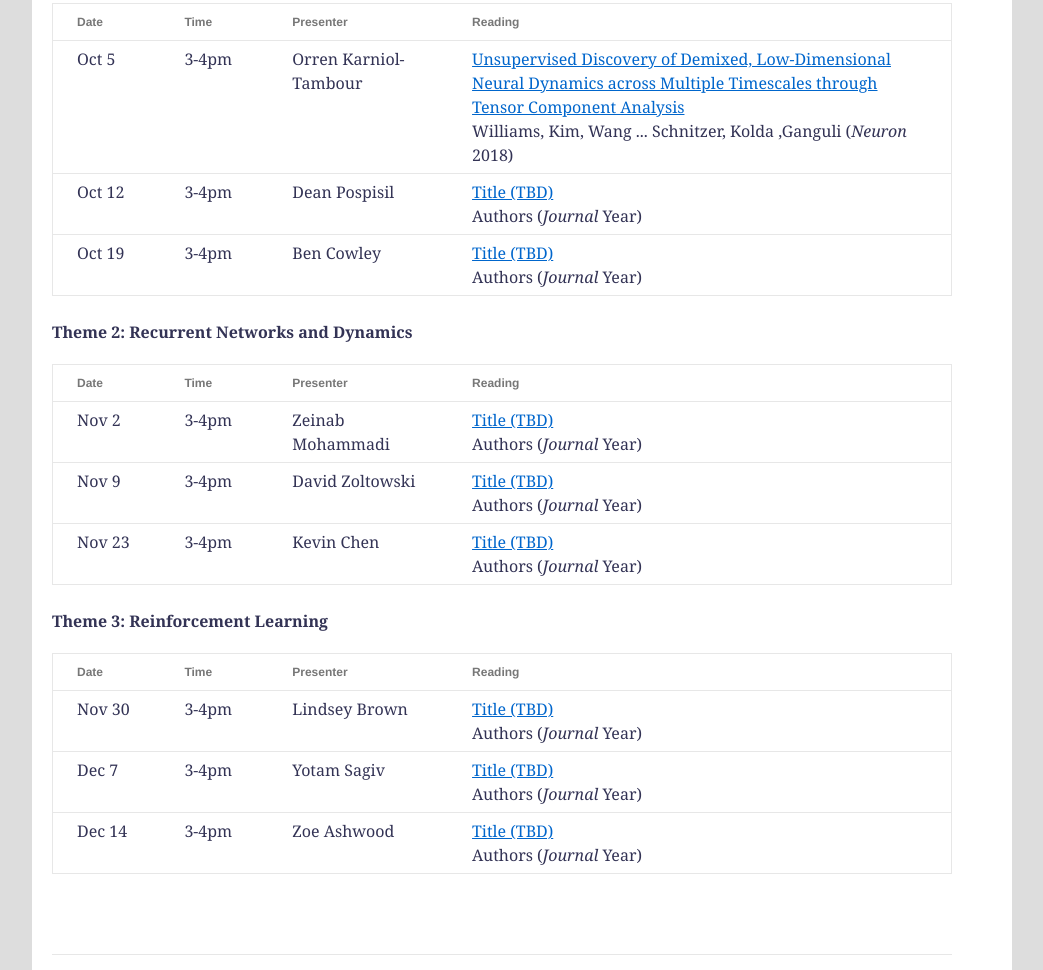
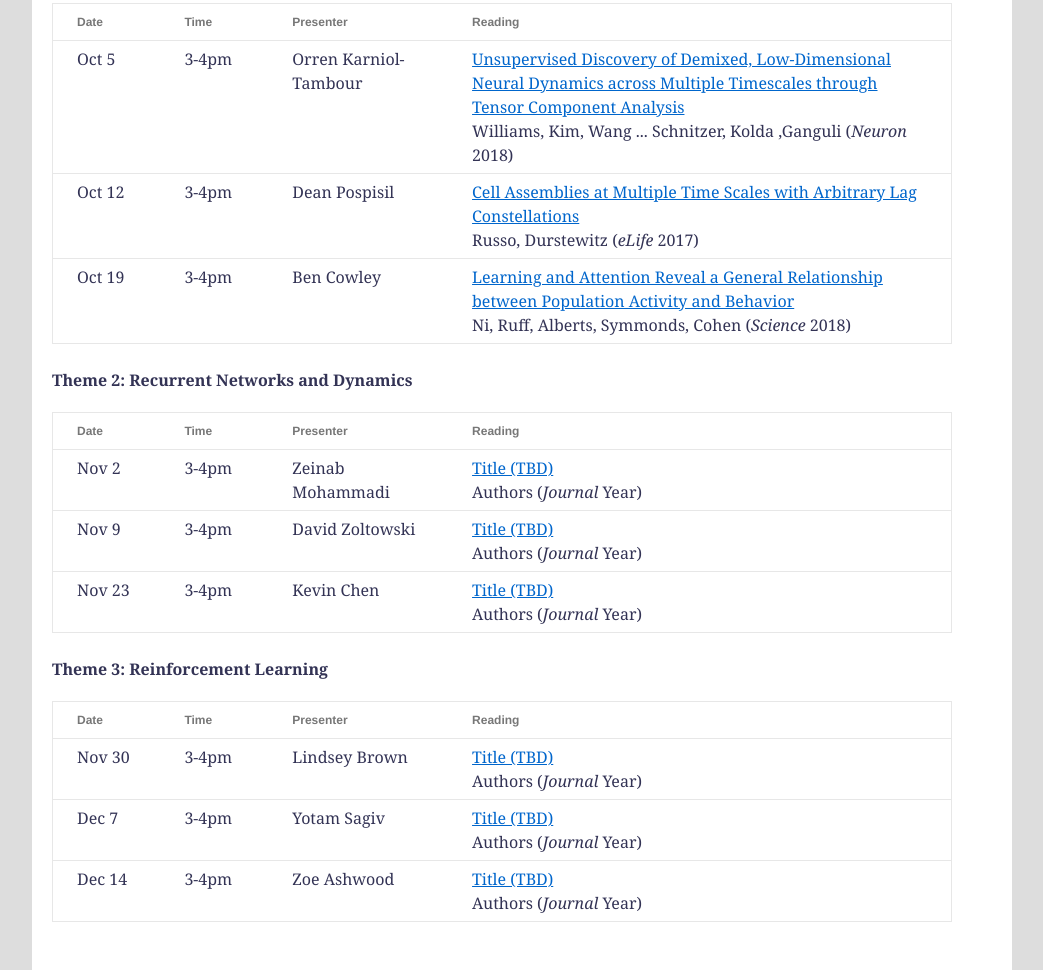
Before and after one commit to pnicompneurojc/pnicompneurojc.github.io, a plain HTML site: page index.html in a window 1280 px wide. Shown: the part 956-1926 px from the top of the page, without its empty margins (118-1161 px from the left). Drawn offline with Linux system fonts and the light colour scheme.

Commit message:
Update index.html

```diff
--- a/index.html
+++ b/index.html
@@ -131,14 +131,14 @@
 		    <td> Oct 12 </td>
 		    <td> 3-4pm  </td> <!-- time -->
 		    <td> Dean Pospisil </td> <!-- presenter -->
-		    <td> <a href="./papers/file_name.pdf" target="_blank">Title (TBD)</a><br> Authors (<i>Journal</i> Year)</td>
+		    <td> <a href="./papers/Russo 2017.pdf" target="_blank">Cell Assemblies at Multiple Time Scales with Arbitrary Lag Constellations</a><br> Russo, Durstewitz (<i>eLife</i> 2017)</td>
 
 		 <!-- -------------------------------- -->
 		    <tr>
 		    <td> Oct 19 </td>
 		    <td> 3-4pm  </td> <!-- time -->
 		    <td> Ben Cowley </td> <!-- presenter -->
-		    <td> <a href="./papers/file_name.pdf" target="_blank">Title (TBD)</a><br> Authors (<i>Journal</i> Year)</td>
+		    <td> <a href="./papers/Ni 2018.pdf" target="_blank">Learning and Attention Reveal a General Relationship between Population Activity and Behavior</a><br> Ni, Ruff, Alberts, Symmonds, Cohen (<i>Science</i> 2018)</td>
 
 
 	  	</tbody>
```
